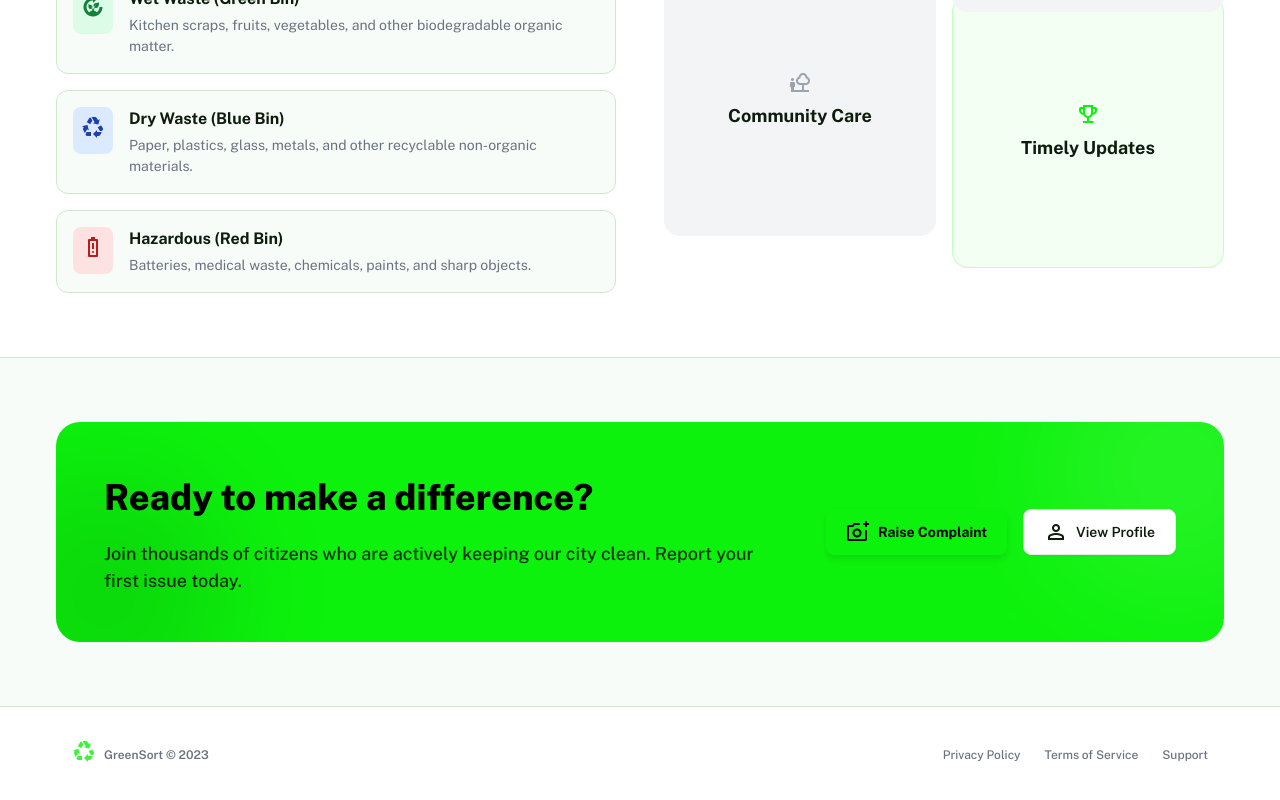
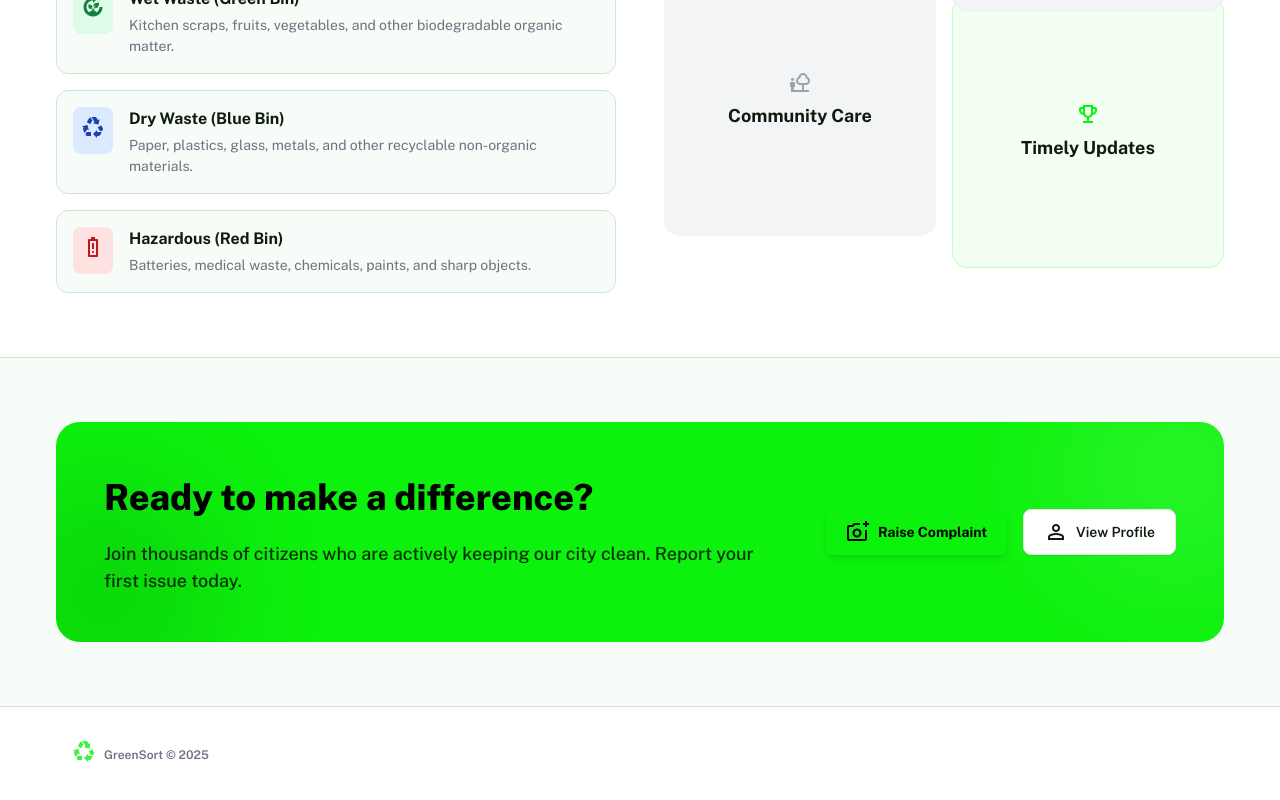
Before and after one commit to deeksha23042003/waste_management, a React (Vite) app: page /how-it-works in a window 1280 px wide. Shown: the part 1422-2222 px from the top of the page. Built offline with nearby package versions, Linux system fonts and the light colour scheme.

Commit message:
feat: Update footer content and remove unnecessary elements in HowItWorks and UserNotificationPage

```diff
--- a/src/pages/user/HowItWorks.jsx
+++ b/src/pages/user/HowItWorks.jsx
@@ -212,13 +212,9 @@ export default function GreenSortHowItWorks() {
                             <div className="footer-icon">
                                 <span className="material-symbols-outlined">recycling</span>
                             </div>
-                            <span className="footer-text">GreenSort © 2023</span>
+                            <span className="footer-text">GreenSort © 2025</span>
                         </div>
-                        <div className="footer-links">
-                            <a className="footer-link" href="#">Privacy Policy</a>
-                            <a className="footer-link" href="#">Terms of Service</a>
-                            <a className="footer-link" href="#">Support</a>
-                        </div>
+
                     </div>
                 </footer>
             </div>
--- a/src/pages/user/UserNotificationPage.jsx
+++ b/src/pages/user/UserNotificationPage.jsx
@@ -274,28 +274,11 @@ const UserNotificationPage = () => {
                         })
                     )}
 
-                    {filteredNotifications.length > 0 && (
-                        <div className="list-end">
-                            <p>You're all caught up!</p>
-                            <button className="history-btn">View History</button>
-                        </div>
-                    )}
+
                 </div>
             </main>
 
-            <footer className="notification-footer">
-                <div className="footer-content">
-                    <span>© 2024 GreenSort Municipal Services</span>
-                    <div className="footer-links">
-                        <a href="#">
-                            <span className="material-icons">help</span>
-                            Support
-                        </a>
-                        <a href="#">Terms</a>
-                        <a href="#">Privacy</a>
-                    </div>
-                </div>
-            </footer>
+
         </div>
     );
 };
```
